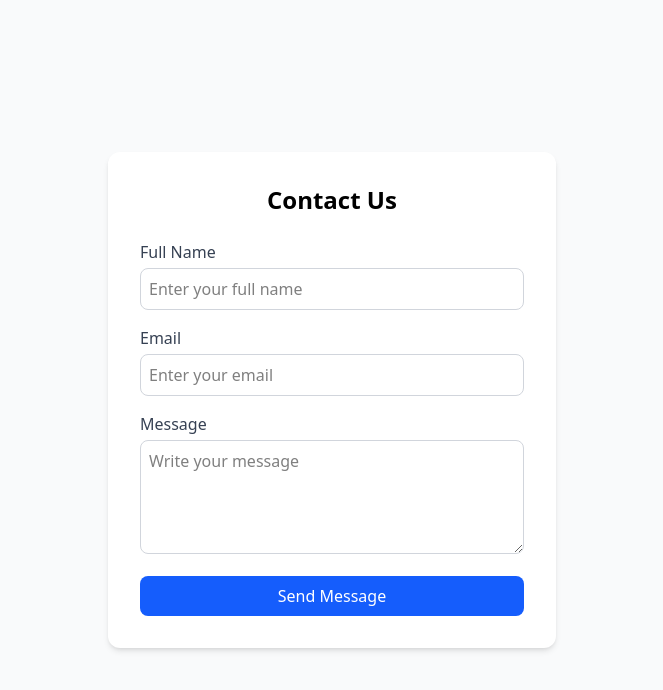
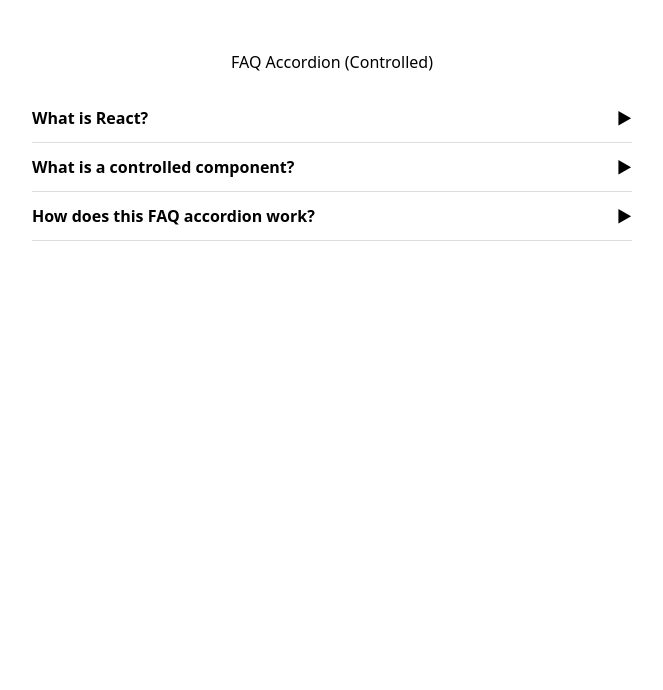
Before and after one commit to Abdulmuiz00/projectmy, a React (Vite) app: page / in a window 1280 px wide. Shown: the top 690 px of the page, without its empty margins (308-971 px from the left). Built offline with nearby package versions, Linux system fonts and the light colour scheme.

Commit message:
day024
created an accordion

```diff
--- /dev/null
+++ b/src/Acordion.jsx
@@ -0,0 +1,100 @@
+import React, { useState } from 'react';
+
+// ---------------------------
+// FAQ Accordion component (controlled open state)
+// ---------------------------
+
+function AccordionItem({ id, title, content, isOpen, onToggle }) {
+  return (
+    <div
+      style={{
+        borderBottom: '1px solid #ddd',
+        padding: '12px 0',
+      }}
+    >
+      <button
+        onClick={() => onToggle(id)}
+        style={{
+          width: '100%',
+          textAlign: 'left',
+          background: 'none',
+          border: 'none',
+          padding: '0',
+          fontSize: '1rem',
+          fontWeight: 'bold',
+          cursor: 'pointer',
+          display: 'flex',
+          justifyContent: 'space-between',
+          alignItems: 'center',
+        }}
+        aria-expanded={isOpen}
+      >
+        {title}
+        <span style={{ transform: isOpen ? 'rotate(90deg)' : 'rotate(0deg)', transition: 'transform 0.2s' }}>▶</span>
+      </button>
+      {isOpen && (
+        <div
+          style={{
+            marginTop: 8,
+            color: '#555',
+            lineHeight: 1.5,
+            transition: 'max-height 0.2s ease',
+          }}
+        >
+          {content}
+        </div>
+      )}
+    </div>
+  );
+}
+
+export default function FAQAccordion() {
+  const [openId, setOpenId] = useState(null);
+
+  const toggleItem = (id) => {
+    setOpenId((prev) => (prev === id ? null : id));
+  };
+
+  const faqs = [
+    {
+      id: 1,
+      title: 'What is React?',
+      content:
+        'React is a JavaScript library for building user interfaces. It allows you to create reusable UI components.',
+    },
+    {
+      id: 2,
+      title: 'What is a controlled component?',
+      content:
+        'A controlled component is a component where React controls the state of form inputs or interactive UI behavior.',
+    },
+    {
+      id: 3,
+      title: 'How does this FAQ accordion work?',
+      content:
+        'It uses a controlled open state, meaning only one FAQ item is open at a time and is managed by React state.',
+    },
+  ];
+
+  return (
+    <div
+      style={{
+        maxWidth: 600,
+        margin: '50px auto',
+        fontFamily: 'system-ui, -apple-system, "Segoe UI", Roboto, sans-serif',
+      }}
+    >
+      <h2 style={{ textAlign: 'center', marginBottom: 20 }}>FAQ Accordion (Controlled)</h2>
+      {faqs.map((faq) => (
+        <AccordionItem
+          key={faq.id}
+          id={faq.id}
+          title={faq.title}
+          content={faq.content}
+          isOpen={openId === faq.id}
+          onToggle={toggleItem}
+        />
+      ))}
+    </div>
+  );
+}
--- a/src/App.jsx
+++ b/src/App.jsx
@@ -1,11 +1,10 @@
 import React, { useState } from "react";
-import ContactForm from "./ContactValidation";
+import FAQAccordion from "./Acordion";
 
 
 function App() {
   return (
-    <div>
-      <ContactForm />
+    <div><FAQAccordion />
     </div>
   );
 }
```
